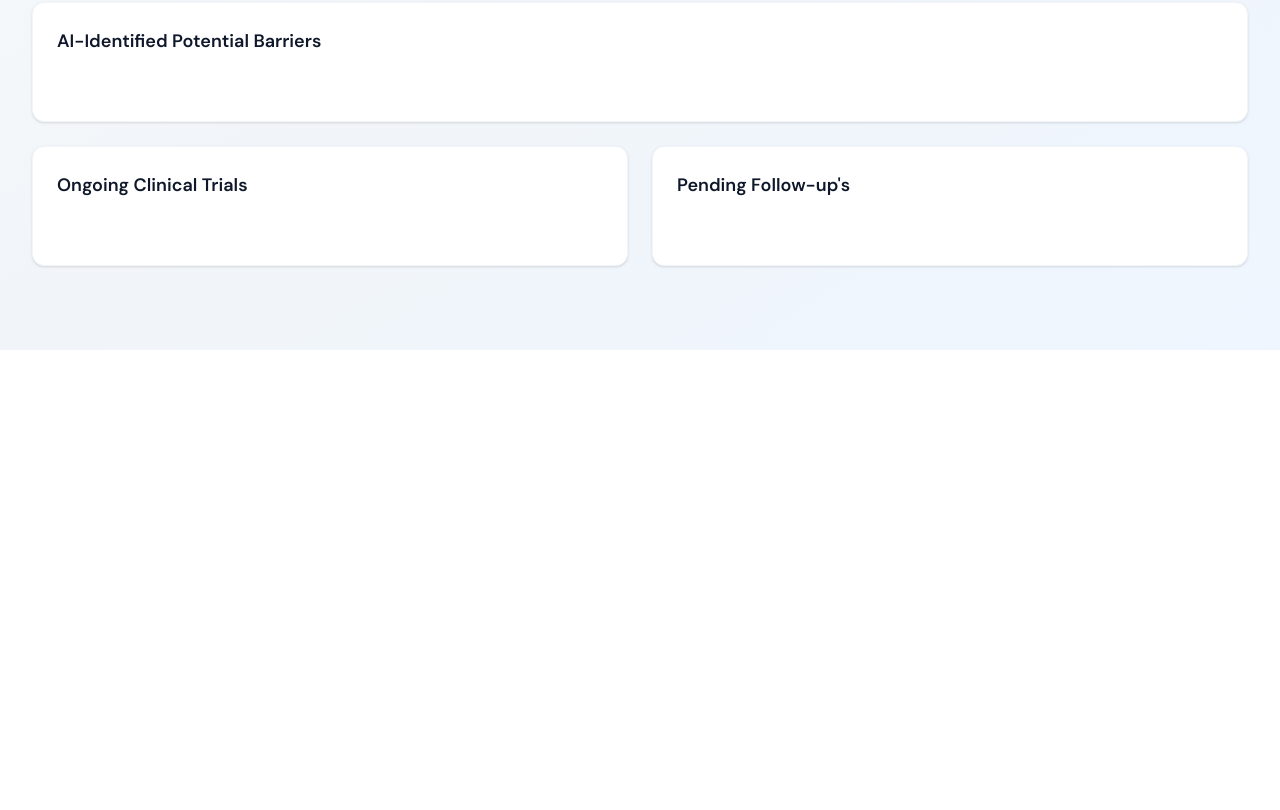
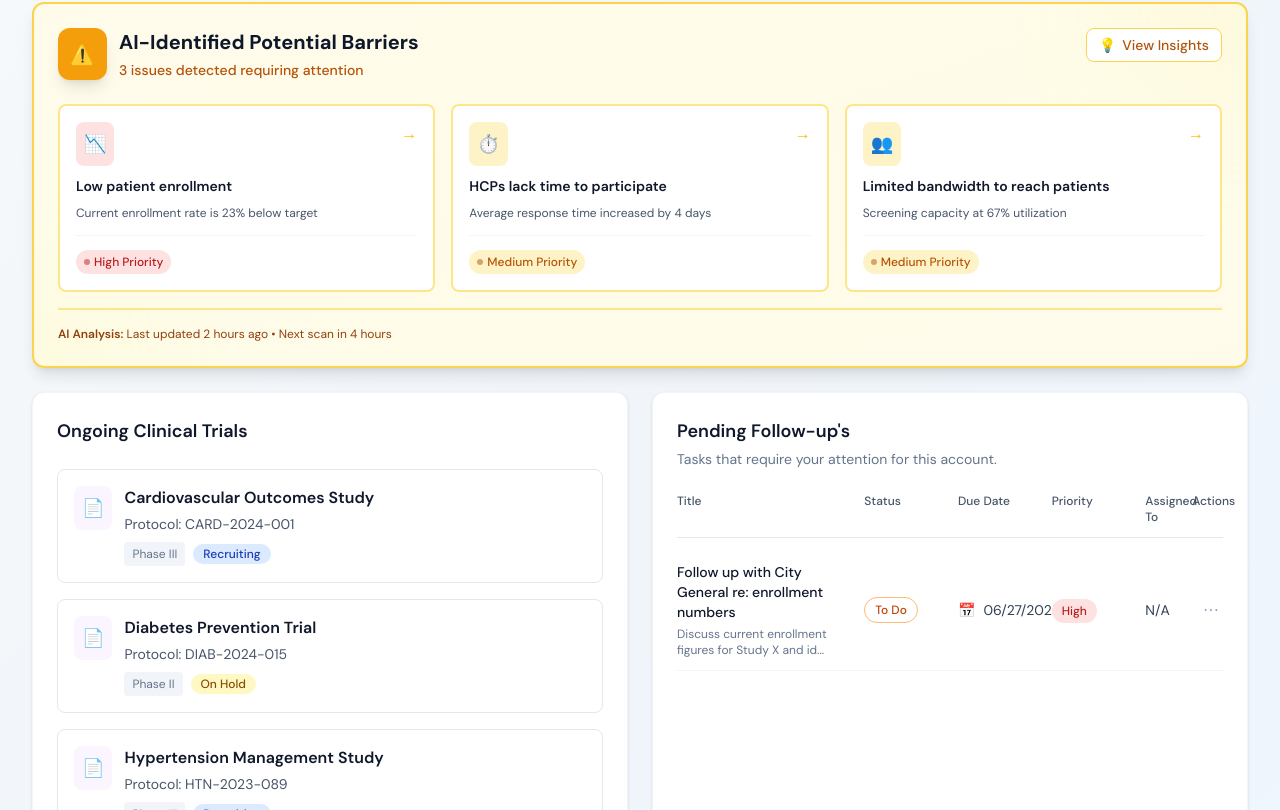
Before and after one commit to ashwinchembu/Enterprisehealthcaredashboarddesign, a Vue app in the folder vue-dashboard/: page / in a window 1280 px wide. Shown: the part 450-1260 px from the top of the page. Before the commit the page ends 800 px from the top, so only its background shows below. Built offline with nearby package versions, Linux system fonts and the light colour scheme.

Commit message:
Add AI Barriers, Ongoing Trials, and Pending Follow-up components

```diff
--- a/vue-dashboard/src/App.vue
+++ b/vue-dashboard/src/App.vue
@@ -1,5 +1,8 @@
 <script setup lang="ts">
 import Card from './components/Card.vue'
+import AIBarriersCard from './components/AIBarriersCard.vue'
+import OngoingTrials from './components/OngoingTrials.vue'
+import PendingFollowUp from './components/PendingFollowUp.vue'
 </script>
 
 <template>
@@ -53,13 +56,13 @@ import Card from './components/Card.vue'
 
       <!-- AI-Identified Potential Barriers -->
       <section class="mb-6">
-        <Card title="AI-Identified Potential Barriers" />
+        <AIBarriersCard />
       </section>
 
       <!-- Bottom Two-Column Layout -->
       <section class="grid grid-cols-1 gap-6 lg:grid-cols-2">
-        <Card title="Ongoing Clinical Trials" />
-        <Card title="Pending Follow-up's" />
+        <OngoingTrials />
+        <PendingFollowUp />
       </section>
     </div>
   </div>
--- /dev/null
+++ b/vue-dashboard/src/components/AIBarriersCard.vue
@@ -0,0 +1,99 @@
+<script setup lang="ts">
+const barriers = [
+  {
+    title: 'Low patient enrollment',
+    description: 'Current enrollment rate is 23% below target',
+    icon: '📉',
+    severity: 'high' as const,
+  },
+  {
+    title: 'HCPs lack time to participate',
+    description: 'Average response time increased by 4 days',
+    icon: '⏱️',
+    severity: 'medium' as const,
+  },
+  {
+    title: 'Limited bandwidth to reach patients',
+    description: 'Screening capacity at 67% utilization',
+    icon: '👥',
+    severity: 'medium' as const,
+  },
+]
+</script>
+
+<template>
+  <div class="relative overflow-hidden rounded-xl border-2 border-amber-300 bg-gradient-to-br from-amber-50 via-yellow-50 to-amber-50 p-6 shadow-lg">
+    <!-- Decorative background blurs -->
+    <div class="absolute -right-32 -top-32 h-64 w-64 rounded-full bg-amber-200 opacity-10 blur-3xl"></div>
+    <div class="absolute -bottom-24 -left-24 h-48 w-48 rounded-full bg-yellow-200 opacity-10 blur-3xl"></div>
+
+    <div class="relative z-10">
+      <!-- Header -->
+      <div class="mb-6 flex items-start justify-between">
+        <div class="flex items-start gap-3">
+          <div class="rounded-xl bg-amber-500 p-3 shadow-lg">
+            <span class="text-xl">⚠️</span>
+          </div>
+          <div>
+            <h3 class="mb-1 text-xl font-bold text-slate-900">AI-Identified Potential Barriers</h3>
+            <p class="text-sm font-medium text-amber-700">3 issues detected requiring attention</p>
+          </div>
+        </div>
+        <button class="flex items-center gap-1.5 rounded-lg border border-amber-300 bg-white px-3 py-1.5 text-sm font-medium text-amber-700 transition-all hover:bg-amber-50">
+          <span>💡</span>
+          View Insights
+        </button>
+      </div>
+
+      <!-- Barriers Grid -->
+      <div class="grid grid-cols-1 gap-4 md:grid-cols-3">
+        <div
+          v-for="(barrier, index) in barriers"
+          :key="index"
+          class="group cursor-pointer rounded-lg border-2 border-amber-200 bg-white p-4 transition-all duration-200 hover:border-amber-300 hover:shadow-md"
+        >
+          <div class="mb-3 flex items-start justify-between">
+            <div
+              :class="[
+                'rounded-lg p-2',
+                barrier.severity === 'high' ? 'bg-red-100' : 'bg-amber-100'
+              ]"
+            >
+              <span class="text-lg">{{ barrier.icon }}</span>
+            </div>
+            <span class="text-amber-400 transition-all group-hover:translate-x-1 group-hover:text-amber-600">→</span>
+          </div>
+
+          <h4 class="mb-2 text-sm font-semibold leading-tight text-slate-900">
+            {{ barrier.title }}
+          </h4>
+
+          <p class="text-xs leading-relaxed text-slate-600">
+            {{ barrier.description }}
+          </p>
+
+          <div class="mt-3 border-t border-slate-100 pt-3">
+            <span
+              :class="[
+                'inline-flex items-center gap-1 rounded-full px-2 py-1 text-xs font-medium',
+                barrier.severity === 'high'
+                  ? 'bg-red-100 text-red-700'
+                  : 'bg-amber-100 text-amber-700'
+              ]"
+            >
+              <span class="h-1.5 w-1.5 animate-pulse rounded-full bg-current"></span>
+              {{ barrier.severity === 'high' ? 'High Priority' : 'Medium Priority' }}
+            </span>
+          </div>
+        </div>
+      </div>
+
+      <!-- Footer -->
+      <div class="mt-4 border-t-2 border-amber-200 pt-4">
+        <p class="text-xs text-amber-800">
+          <span class="font-semibold">AI Analysis:</span> Last updated 2 hours ago • Next scan in 4 hours
+        </p>
+      </div>
+    </div>
+  </div>
+</template>
--- /dev/null
+++ b/vue-dashboard/src/components/OngoingTrials.vue
@@ -0,0 +1,84 @@
+<script setup lang="ts">
+interface Trial {
+  name: string
+  phase: string
+  status: 'recruiting' | 'on-hold' | 'active'
+  protocol: string
+}
+
+const trials: Trial[] = [
+  {
+    name: 'Cardiovascular Outcomes Study',
+    phase: 'Phase III',
+    status: 'recruiting',
+    protocol: 'CARD-2024-001',
+  },
+  {
+    name: 'Diabetes Prevention Trial',
+    phase: 'Phase II',
+    status: 'on-hold',
+    protocol: 'DIAB-2024-015',
+  },
+  {
+    name: 'Hypertension Management Study',
+    phase: 'Phase III',
+    status: 'recruiting',
+    protocol: 'HTN-2023-089',
+  },
+  {
+    name: 'Chronic Pain Relief Trial',
+    phase: 'Phase II',
+    status: 'active',
+    protocol: 'PAIN-2024-032',
+  },
+]
+
+const statusStyles = {
+  recruiting: 'bg-blue-100 text-blue-800',
+  'on-hold': 'bg-yellow-100 text-yellow-800',
+  active: 'bg-green-100 text-green-800',
+}
+
+const statusLabels = {
+  recruiting: 'Recruiting',
+  'on-hold': 'On Hold',
+  active: 'Active',
+}
+</script>
+
+<template>
+  <div class="rounded-xl border border-slate-100 bg-white p-6 shadow-sm">
+    <h3 class="mb-6 text-lg font-semibold text-slate-900">Ongoing Clinical Trials</h3>
+
+    <div class="space-y-4">
+      <div
+        v-for="(trial, index) in trials"
+        :key="index"
+        class="rounded-lg border border-slate-200 p-4 transition-colors hover:border-blue-300"
+      >
+        <div class="flex items-start gap-3">
+          <div class="rounded-lg bg-purple-50 p-2">
+            <span class="text-lg">📄</span>
+          </div>
+          <div class="min-w-0 flex-1">
+            <div class="mb-1 font-semibold text-slate-900">{{ trial.name }}</div>
+            <div class="mb-2 text-sm text-slate-600">Protocol: {{ trial.protocol }}</div>
+            <div class="flex flex-wrap items-center gap-2">
+              <span class="rounded bg-slate-100 px-2 py-1 text-xs text-slate-500">
+                {{ trial.phase }}
+              </span>
+              <span
+                :class="[
+                  'inline-flex items-center rounded-full px-2.5 py-0.5 text-xs font-medium',
+                  statusStyles[trial.status]
+                ]"
+              >
+                {{ statusLabels[trial.status] }}
+              </span>
+            </div>
+          </div>
+        </div>
+      </div>
+    </div>
+  </div>
+</template>
--- /dev/null
+++ b/vue-dashboard/src/components/PendingFollowUp.vue
@@ -0,0 +1,59 @@
+<script setup lang="ts">
+</script>
+
+<template>
+  <div class="rounded-xl border border-slate-100 bg-white p-6 shadow-sm">
+    <h3 class="mb-1 text-lg font-semibold text-slate-900">Pending Follow-up's</h3>
+    <p class="mb-6 text-sm text-slate-500">Tasks that require your attention for this account.</p>
+
+    <!-- Table Header -->
+    <div class="mb-3 border-b border-slate-200 pb-3">
+      <div class="grid grid-cols-12 gap-4 text-xs font-medium text-slate-600">
+        <div class="col-span-4">Title</div>
+        <div class="col-span-2">Status</div>
+        <div class="col-span-2">Due Date</div>
+        <div class="col-span-2">Priority</div>
+        <div class="col-span-1">Assigned To</div>
+        <div class="col-span-1">Actions</div>
+      </div>
+    </div>
+
+    <!-- Task Row -->
+    <div class="border-b border-slate-100 py-3">
+      <div class="grid grid-cols-12 items-center gap-4">
+        <div class="col-span-4">
+          <div class="mb-1 text-sm font-medium text-slate-900">
+            Follow up with City General re: enrollment numbers
+          </div>
+          <div class="text-xs text-slate-500">
+            Discuss current enrollment figures for Study X and id...
+          </div>
+        </div>
+        <div class="col-span-2">
+          <span class="inline-flex items-center rounded-full border border-orange-300 bg-white px-2.5 py-1 text-xs font-medium text-orange-700">
+            To Do
+          </span>
+        </div>
+        <div class="col-span-2">
+          <div class="flex items-center gap-2 text-sm text-slate-700">
+            <span>📅</span>
+            06/27/2025
+          </div>
+        </div>
+        <div class="col-span-2">
+          <span class="inline-flex items-center rounded-full bg-red-100 px-2.5 py-1 text-xs font-medium text-red-700">
+            High
+          </span>
+        </div>
+        <div class="col-span-1">
+          <span class="text-sm text-slate-700">N/A</span>
+        </div>
+        <div class="col-span-1 flex justify-end">
+          <button class="rounded p-1 hover:bg-slate-100">
+            <span class="text-slate-400">⋯</span>
+          </button>
+        </div>
+      </div>
+    </div>
+  </div>
+</template>
```
